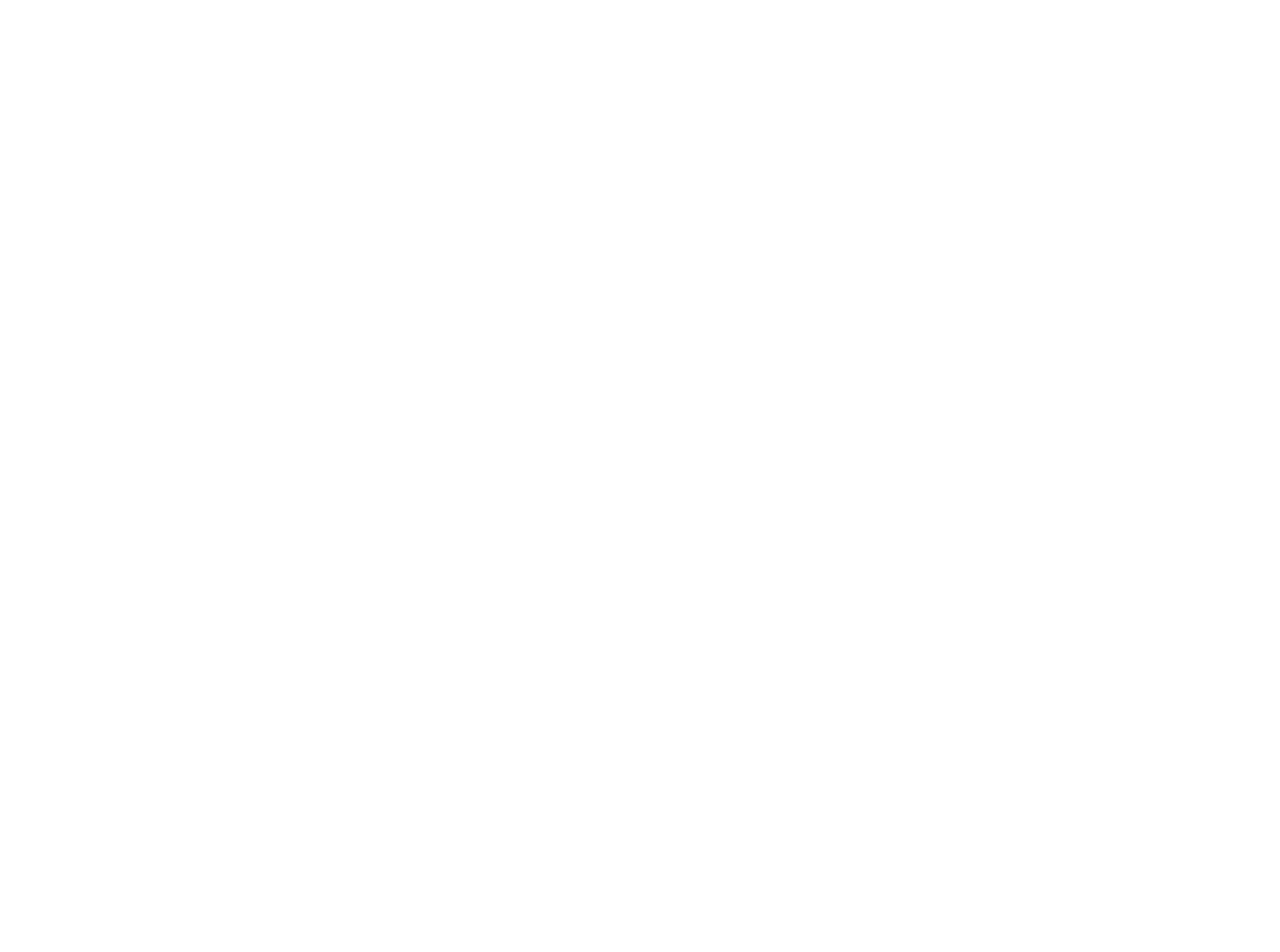
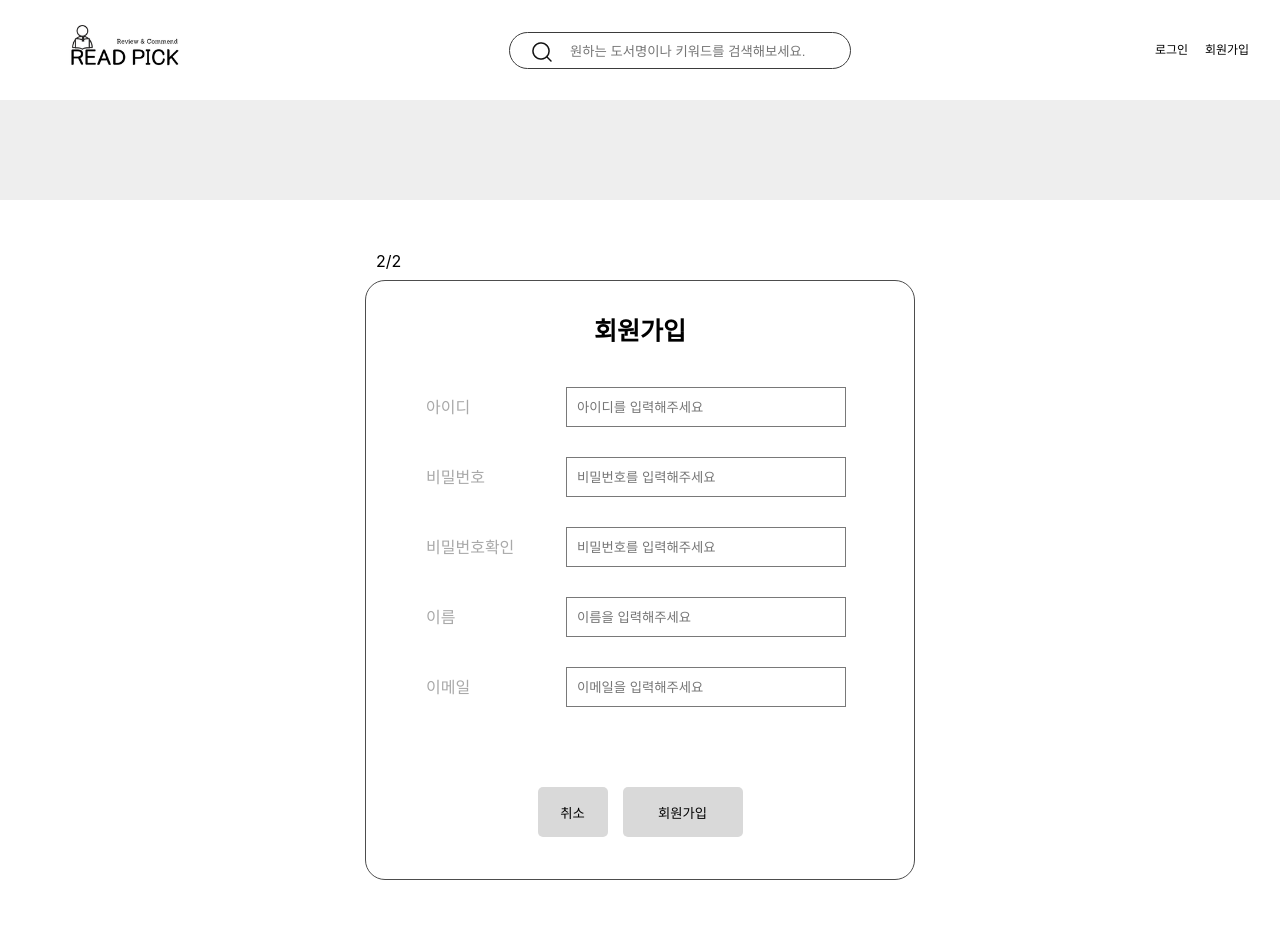
Before and after one commit to Kangeunja/ReadPick-front, a React (Create React App) app: page /member/login in a window 1280 px wide. Before the commit this address had no page. Shown: the top 952 px of the page. Before the commit the page ends 800 px from the top, so only its background shows below. Built offline with nearby package versions, Linux system fonts and the light colour scheme.

Commit message:
회원가입 퍼블작업

```diff
--- a/src/assets/css/index.css
+++ b/src/assets/css/index.css
@@ -709,4 +709,68 @@ a {
   border: none;
   font-size: 20px;
   font-weight: bold;
+  cursor: pointer;
 }
+
+.member-check:hover {
+  background-color: #b0b0b0;
+}
+
+/* memberLogin */
+.member-input-wrap {
+  width: 480px;
+  height: 40px;
+  line-height: 40px;
+  display: flex;
+  justify-content: center;
+  margin-bottom: 30px;
+}
+
+.member-input-wrap p {
+  width: 140px;
+  float: left;
+  color: #a9a9a9;
+}
+
+.mem-id,
+.mem-pw,
+.mem-name,
+.mem-email {
+  width: 280px;
+  height: 40px;
+  border: 1px solid #797979;
+  float: right;
+  padding-left: 10px;
+  box-sizing: border-box;
+  outline: none;
+}
+
+.member-button-wrap {
+  display: flex;
+  justify-content: center;
+  margin-top: 80px;
+}
+
+.mem-cancel:hover,
+.mem-ok:hover {
+  background-color: #b0b0b0;
+  cursor: pointer;
+}
+
+.mem-cancel,
+.mem-ok {
+  height: 50px;
+  background-color: #d9d9d9;
+  border: none;
+  display: block;
+  border-radius: 5px;
+}
+
+.mem-cancel {
+  margin-right: 15px;
+  width: 70px;
+}
+
+.mem-ok {
+  width: 120px;
+}
--- a/src/component/member/Member.tsx
+++ b/src/component/member/Member.tsx
@@ -1,4 +1,7 @@
+import { useNavigate } from "react-router-dom";
+
 const Member = () => {
+  const navigate = useNavigate();
   return (
     <>
       <div className="sub-img"></div>
@@ -42,7 +45,12 @@ const Member = () => {
             </p>
           </div>
         </div>
-        <button className="member-check">확인</button>
+        <button
+          className="member-check"
+          onClick={(e) => navigate("/member/login")}
+        >
+          확인
+        </button>
       </div>
     </>
   );
--- /dev/null
+++ b/src/component/member/MemberLogin.tsx
@@ -0,0 +1,61 @@
+const MemberLogin = () => {
+  return (
+    <>
+      <div className="sub-img"></div>
+      <div className="member-wrap">
+        <p className="number">2/2</p>
+        <div className="member-title">회원가입</div>
+        <div className="member-input-wrap">
+          <p>아이디</p>
+          <input
+            className="mem-id"
+            type="text"
+            placeholder="아이디를 입력해주세요"
+            maxLength={15}
+          />
+        </div>
+        <div className="member-input-wrap">
+          <p>비밀번호</p>
+          <input
+            className="mem-pw"
+            type="password"
+            placeholder="비밀번호를 입력해주세요"
+            maxLength={15}
+          />
+        </div>
+        <div className="member-input-wrap">
+          <p>비밀번호확인</p>
+          <input
+            className="mem-pw"
+            type="password"
+            placeholder="비밀번호를 입력해주세요"
+            maxLength={15}
+          />
+        </div>
+        <div className="member-input-wrap">
+          <p>이름</p>
+          <input
+            className="mem-name"
+            type="text"
+            placeholder="이름을 입력해주세요"
+            maxLength={15}
+          />
+        </div>
+        <div className="member-input-wrap">
+          <p>이메일</p>
+          <input
+            className="mem-email"
+            type="text"
+            placeholder="이메일을 입력해주세요"
+            maxLength={15}
+          />
+        </div>
+        <div className="member-button-wrap">
+          <button className="mem-cancel">취소</button>
+          <button className="mem-ok">회원가입</button>
+        </div>
+      </div>
+    </>
+  );
+};
+export default MemberLogin;
--- a/src/router/index.tsx
+++ b/src/router/index.tsx
@@ -5,6 +5,7 @@ import Layout from "../layouts/nav";
 import Main from "../component/main/Main";
 import Login from "../component/login/Login";
 import Member from "../component/member/Member";
+import MemberLogin from "../component/member/MemberLogin";
 
 const BrowserRouterDom = () => {
   return (
@@ -34,6 +35,14 @@ const BrowserRouterDom = () => {
             </Layout>
           }
         ></Route>
+        <Route
+          path="/member/login"
+          element={
+            <Layout>
+              <MemberLogin />
+            </Layout>
+          }
+        ></Route>
       </Routes>
     </BrowserRouter>
   );
```
